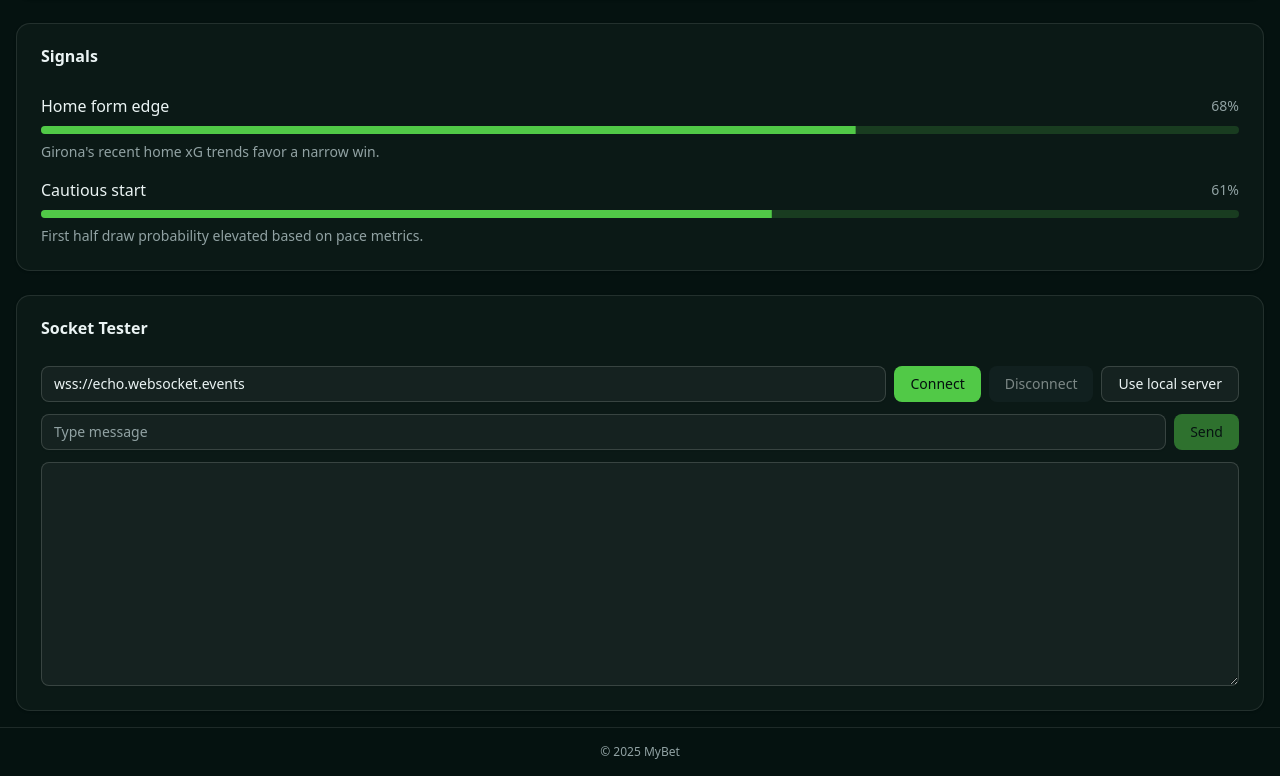
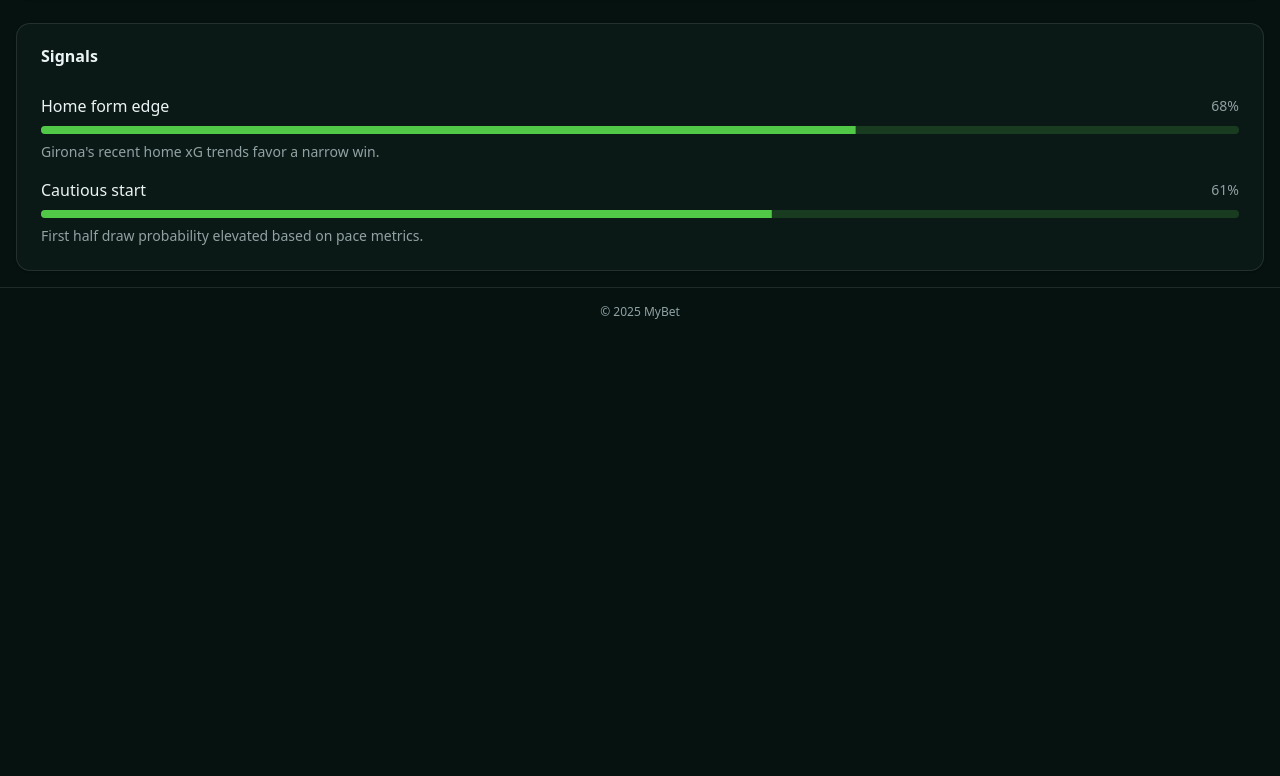
Before and after one commit to alirezab7394/my-bet, a Next.js app: page /matchups/girona-fc-vs-real-betis-sevilla in a window 1280 px wide. Shown: the part 1933-2709 px from the top of the page. After the commit the page ends 2269 px from the top, so only its background shows below. Built offline with nearby package versions, Linux system fonts and the light colour scheme.

Commit message:
Remove SocketTester component from Matchups page to streamline the user interface and eliminate unnecessary testing elements.

```diff
--- a/src/app/matchups/[slug]/page.tsx
+++ b/src/app/matchups/[slug]/page.tsx
@@ -9,7 +9,6 @@ import Signals from "@/components/Signals";
 import SignalsSkeleton from "@/components/Signals/Skeleton";
 import { Suspense } from "react";
 import { getMatchupAggregate } from "@/features/matchup/api";
-import SocketTester from "@/components/SocketTester";
 
 export default async function Page(props: {
   params: Promise<{ slug: string }>;
@@ -46,7 +45,6 @@ export default async function Page(props: {
       <Suspense fallback={<SignalsSkeleton />}>
         <Signals matchId={agg.match.id} />
       </Suspense>
-      <SocketTester />
     </div>
   );
 }
```
